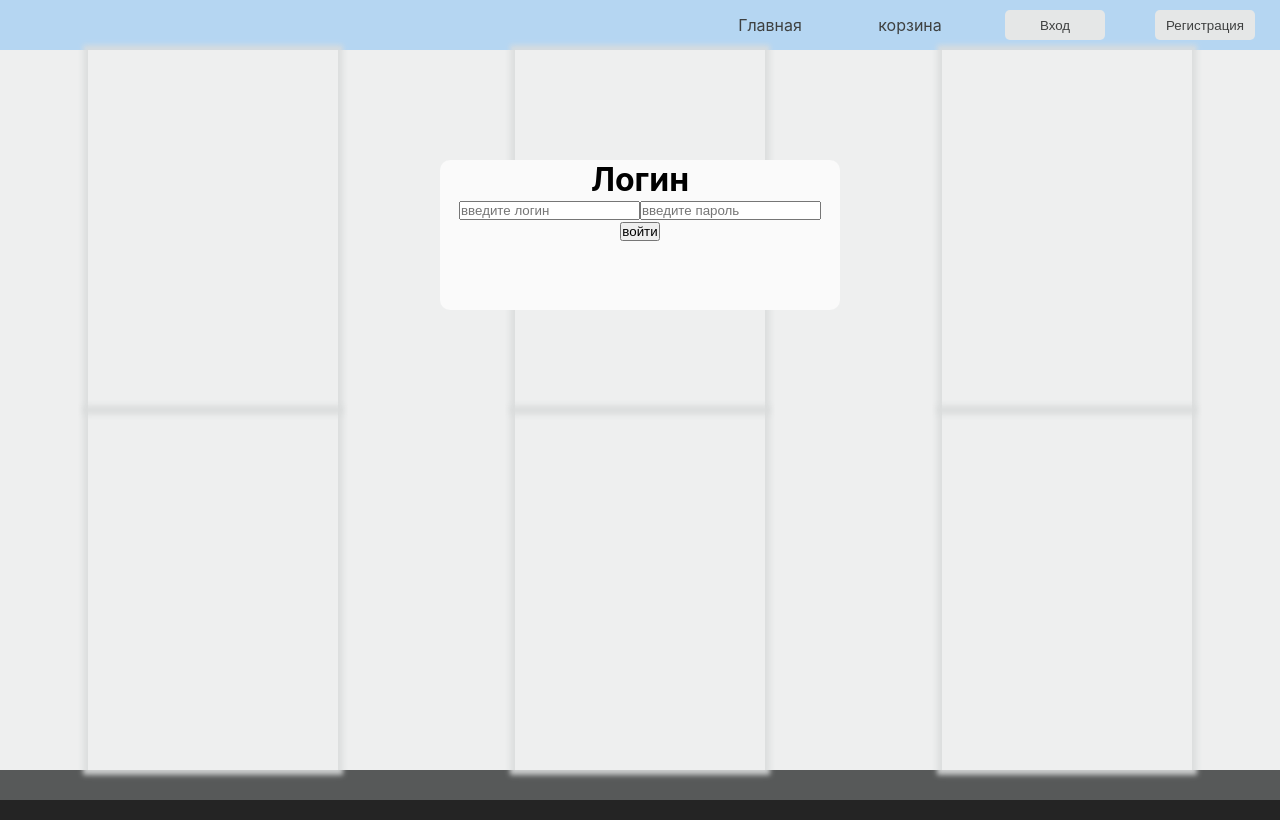
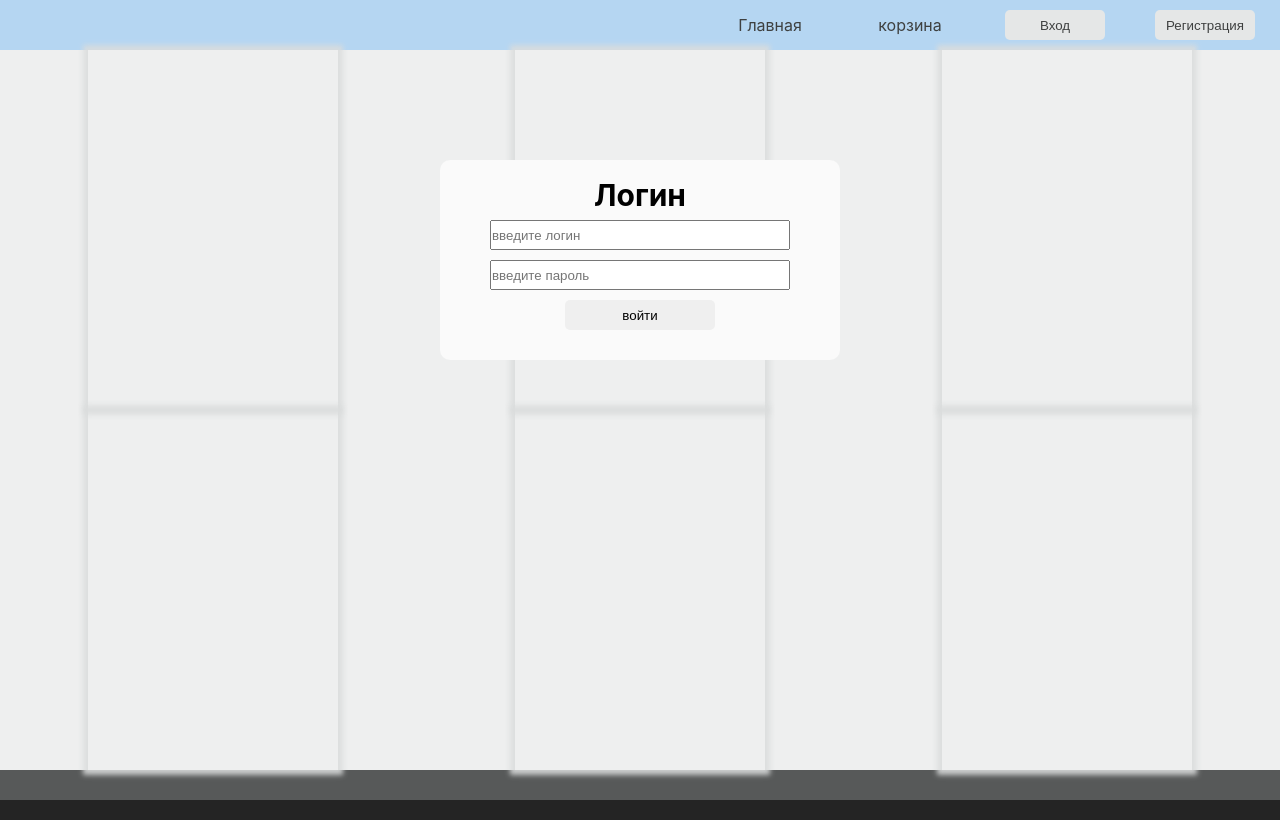
Before and after one commit to Andreimakash112/Frond.Not, a React (Create React App) app: page / in a window 1280 px wide. Both pictures are taken after a click on the button "Вход". Built offline with nearby package versions, Linux system fonts and the light colour scheme.

Commit message:
в ModalBox.css прописываем стили для логина

```diff
--- a/src/components/ModalBox.css
+++ b/src/components/ModalBox.css
@@ -7,6 +7,10 @@
     background-color: rgb(250, 250, 250);
     top: 20%;
     left:calc( 50% - 200px) ;
+    display: flex;
+    flex-direction: column;
+    padding: 10px 50px 20px 50px;
+    align-items: center;
 }
 .echo {
     width: 100%;
@@ -18,3 +22,29 @@
     top: 0px;
     left:0px ;
 }
+
+.ModalBox h1 {
+    width:100% ;
+    height:50px ;
+    line-height: 50px;
+    font-size: 30px;
+
+ }
+
+ .ModalBox input {
+    width:100% ;
+    height:30px ;
+    margin-bottom: 10px;
+
+ }
+ .ModalBox button {
+    width:50% ;
+    height:30px ;
+    margin-bottom: 10px;
+    cursor: pointer;
+
+    border-radius: 5px;
+    border: none;
+ }
+ .ModalBox button:hover {
+    background-color: #59adf6; }
```
